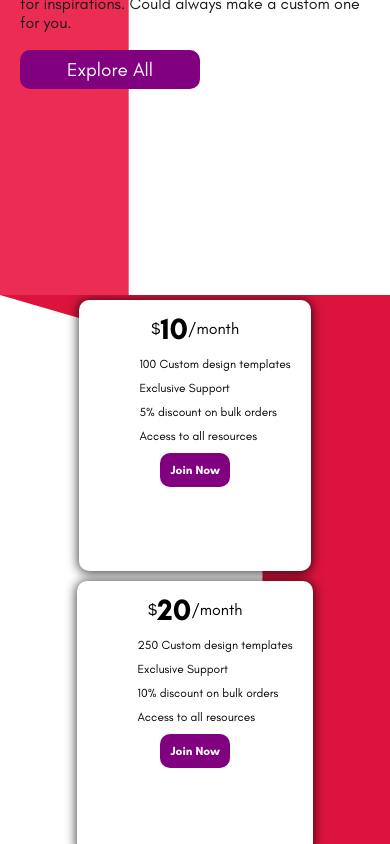
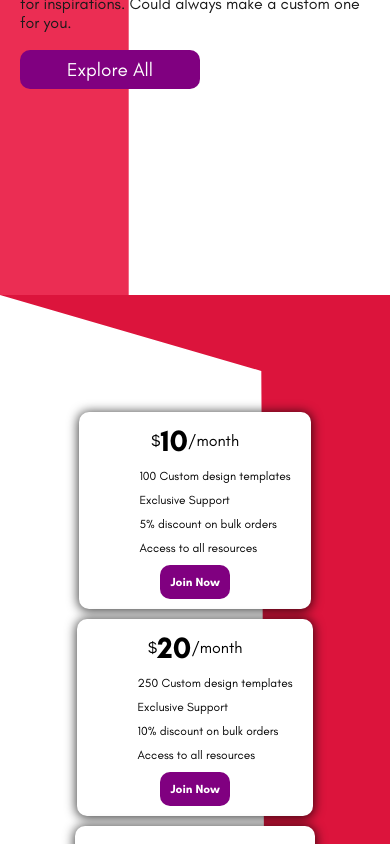
Before and after one commit to Odikanwa/umbranded, a React (Create React App) app: page / in a window 390 px wide. Shown: the part 3925-4769 px from the top of the page. Built offline with nearby package versions, Linux system fonts and the light colour scheme.

Commit message:
mobile display

```diff
--- a/src/components/Flyer.js
+++ b/src/components/Flyer.js
@@ -31,6 +31,7 @@ const Wrapper = styled.div`
 const Title = styled.h1`
 @media only screen and (max-width: 480px){
     font-size: 25px;
+    top: 0;
  }
 `;
 
@@ -58,7 +59,7 @@ const Image = styled.img`
     margin-left: 100px;
     margin-top: 10%;
     @media only screen and (max-width: 480px){
-        margin-top: 5%;
+        margin-top: 1.5%;
         margin-left: 50px;
     }
 `;
@@ -77,6 +78,7 @@ const Button = styled.button`
         margin-top: 5%;
         font-size: 19px;
         padding: 8px;
+        margin-top: 5%;
     }
 `;
 
--- a/src/components/Price.js
+++ b/src/components/Price.js
@@ -14,6 +14,7 @@ const Container = styled.div`
 `;
 
 const Price = () => {
+
     return (
         <Container>
             <PriceCard price='10' type='Basic' customNumber='100' discount='5%'/>
--- a/src/components/PriceCard.js
+++ b/src/components/PriceCard.js
@@ -1,4 +1,4 @@
-import React from 'react'
+import React, {useEffect, useState} from 'react'
 import styled from 'styled-components'
 
 const Container = styled.div`
@@ -13,7 +13,7 @@ const Container = styled.div`
     flex-direction: column;
     align-items: center;
     @media only screen and (max-width: 480px){
-        height: 125%;
+        height: max-content;
         margin-right: 0;
         margin-bottom: 10px;
         padding: 10px;
@@ -74,6 +74,15 @@ const Button = styled.button`
 `;
 
 const PriceCard = ({price, type, customNumber, discount}) => {
+
+    // const buttonRef = useState();
+
+    // useEffect(() => {
+    //     if (window.screen.width <= 480){
+    //         buttonRef.current.style.display = "none";
+    //     }
+    // })
+
     return (
         <Container>
             <PriceContainer>
@@ -86,7 +95,7 @@ const PriceCard = ({price, type, customNumber, discount}) => {
                     <ListItem>{discount} discount on bulk orders</ListItem>
                     <ListItem>Access to all resources</ListItem> {''}
                 </List>
-                <Button>Join Now</Button>
+                <Button >Join Now</Button>
         </Container>
     )
 }
```
